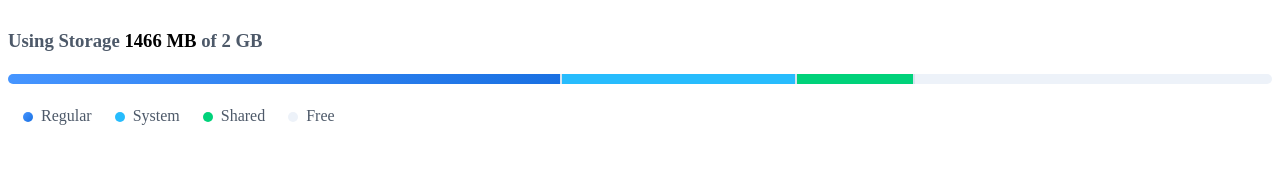
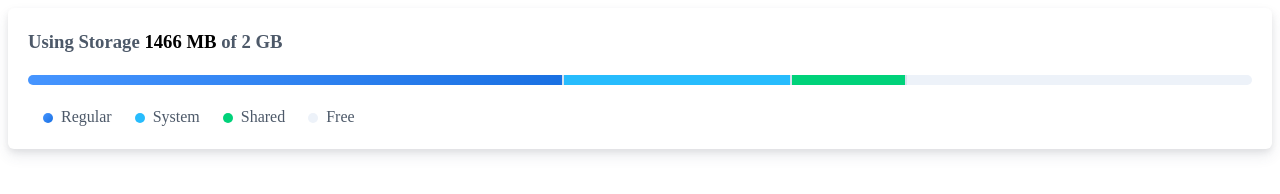
Before and after one commit to MfrMesa/Falcon, a plain HTML site: page index.html in a window 1280 px wide. Drawn offline with Linux system fonts and the light colour scheme.

Commit message:
Seccion Storage Html terminado

```diff
--- a/index.html
+++ b/index.html
@@ -8,7 +8,7 @@
 <body>
     <article class="contenedorSeccionStorage">
         <section class="tarjetaSeccionStorage">
-            <div class="contenedorSeccionStorage">
+            <div class="contenedorStorage">
            <h3 class="tituloSeccionStorage">
             Using Storage <strong class="ngr-SS">1466 MB</strong> of 2 GB
            </h3>
--- a/style/seccionStorage.css
+++ b/style/seccionStorage.css
@@ -1,12 +1,18 @@
 @import url("./style.css");
 .contenedorStorage{
-    padding:20px;
+    margin:20px;
 }
 .contenedorSeccionStorage{
     display: flex;
     line-height: 1.5;
+    background-color: white;
     color: #4d5969;
     flex-direction: column;
+}
+.tarjetaSeccionStorage{
+    border-radius: 0.375rem;
+    box-shadow: 0 7px 14px 0 rgba(59,65,94,.1), 0 3px 6px 0 rgba(0,0,0,.07);
+    background-color: white;
 }
 .tituloSeccionStorage{
     color: #4d5969
```
